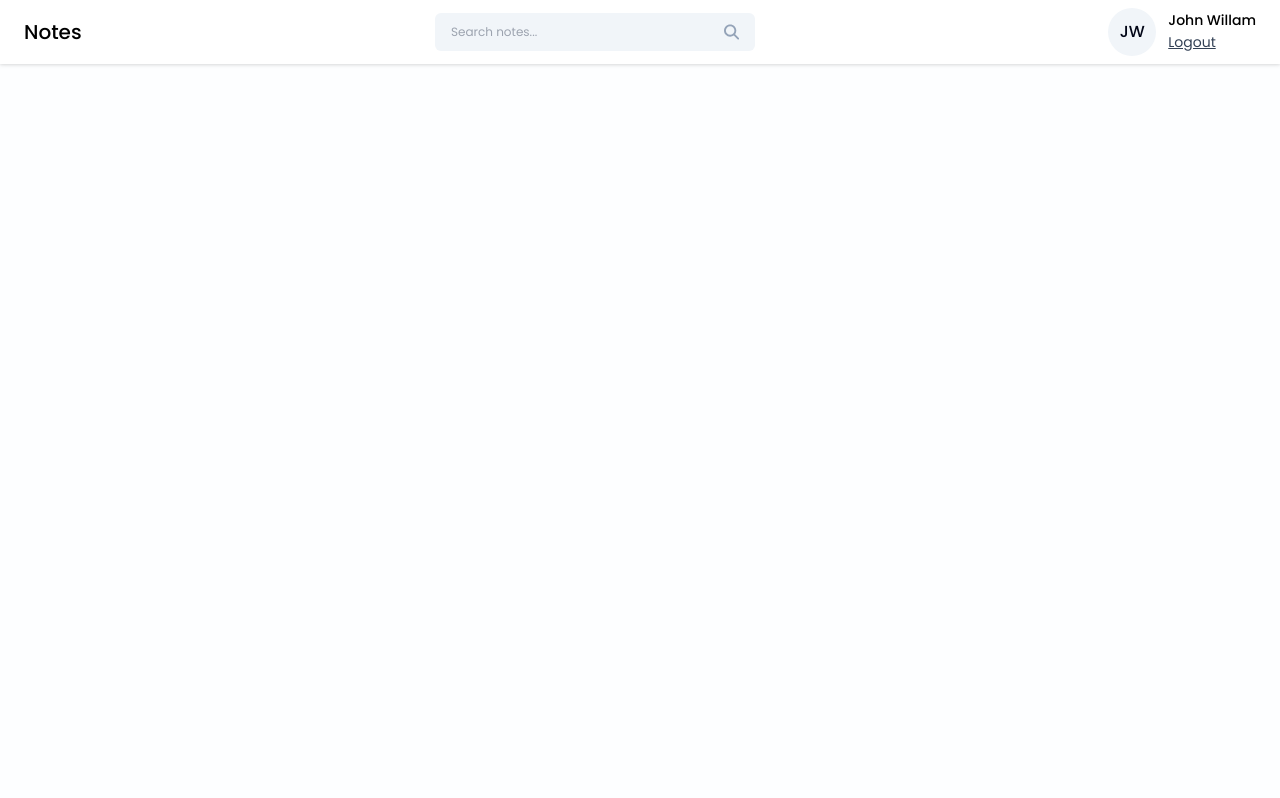
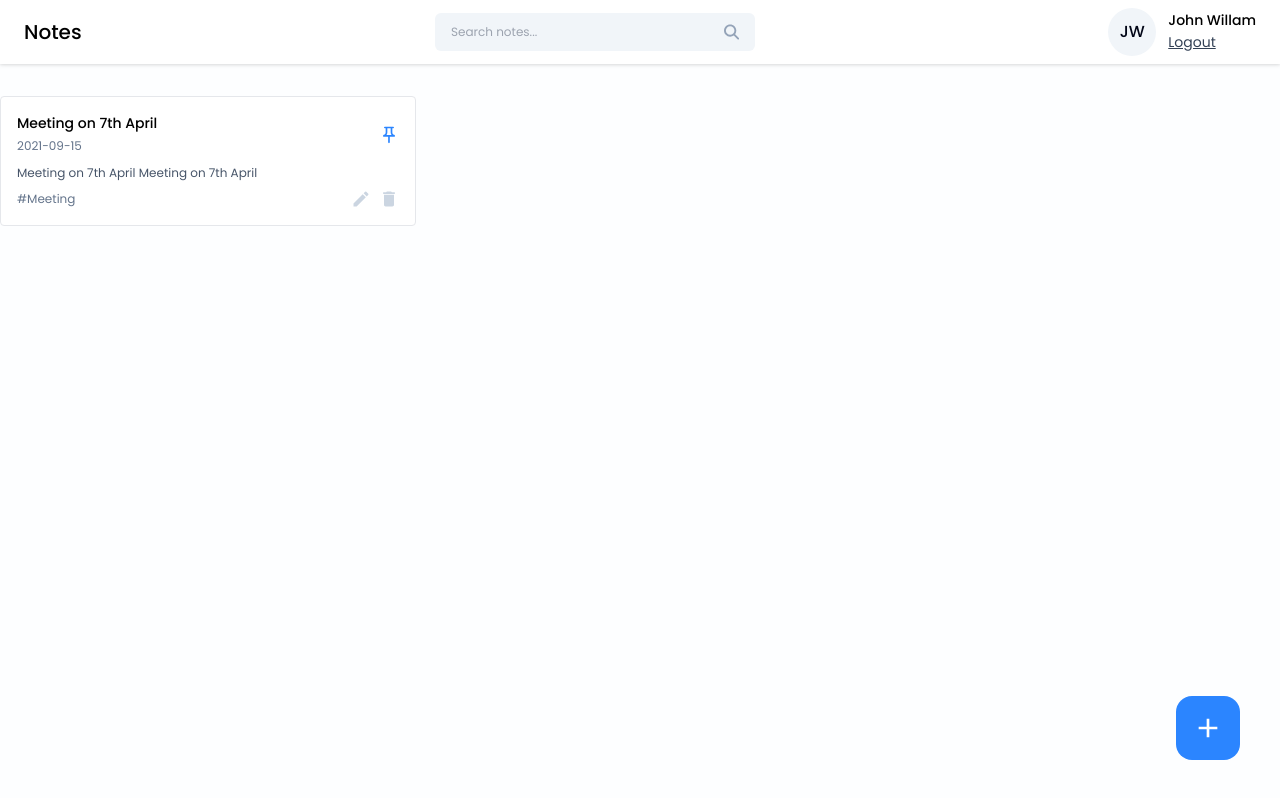
Before and after one commit to Aristox173/MERN-Notes, a React (Vite) app in the folder frontend/mern-notes/: page /dashboard in a window 1280 px wide. Built offline with nearby package versions, Linux system fonts and the light colour scheme.

Commit message:
Add Note Cards Component

```diff
--- a/frontend/mern-notes/src/styles/index.css
+++ b/frontend/mern-notes/src/styles/index.css
@@ -23,4 +23,8 @@
   .btn-primary {
     @apply w-full text-sm bg-primary text-white p-2 rounded my-1 hover:bg-blue-600;
   }
+
+  .icon-btn {
+    @apply text-xl text-slate-300 cursor-pointer hover:text-primary;
+  }
 }
--- /dev/null
+++ b/frontend/mern-notes/src/views/components/Cards/NoteCard.jsx
@@ -0,0 +1,46 @@
+import { MdOutlinePushPin, MdCreate, MdDelete } from "react-icons/md";
+
+const NoteCard = ({
+  title,
+  date,
+  content,
+  tags,
+  isPinned,
+  onEdit,
+  onDelete,
+  onPinNote,
+}) => {
+  return (
+    <div className="border rounded p-4 bg-white hover:shadow-xl transition-all ease-in-out">
+      <div className="flex items-center justify-between">
+        <div>
+          <h6 className="text-sm font-medium">{title}</h6>
+          <span className="text-xs text-slate-500">{date}</span>
+        </div>
+
+        <MdOutlinePushPin
+          className={`icon-btn ${isPinned ? "text-primary" : "text-slate-300"}`}
+          onClick={onPinNote}
+        />
+      </div>
+
+      <p className="text-xs text-slate-600 mt-2">{content?.slice(0, 60)}</p>
+
+      <div className="flex items-center justify-between mt-2">
+        <div className="text-xs text-slate-500">{tags}</div>
+        <div className="flex items-center gap-2">
+          <MdCreate
+            className="icon-btn hover:text-green-600"
+            onClick={onEdit}
+          />
+          <MdDelete
+            className="icon-btn hover:text-red-500"
+            onClick={onDelete}
+          />
+        </div>
+      </div>
+    </div>
+  );
+};
+
+export default NoteCard;
--- a/frontend/mern-notes/src/views/pages/Home/Home.jsx
+++ b/frontend/mern-notes/src/views/pages/Home/Home.jsx
@@ -1,9 +1,33 @@
+import NoteCard from "../../components/Cards/NoteCard";
 import Navbar from "../../components/Navbar/Navbar";
+import { MdAdd } from "react-icons/md";
 
 const Home = () => {
   return (
     <>
       <Navbar />
+
+      <div className="container mx-auto">
+        <div className="grid grid-cols-3 gap-4 mt-8">
+          <NoteCard
+            title="Meeting on 7th April"
+            date="2021-09-15"
+            content="Meeting on 7th April Meeting on 7th April"
+            tags="#Meeting"
+            isPinned={true}
+            onEdit={() => {}}
+            onDelete={() => {}}
+            onPinNote={() => {}}
+          />
+        </div>
+      </div>
+
+      <button
+        className="w-16 h-16 flex items-center justify-center rounded-2xl bg-primary hover:bg-blue-600 absolute right-10 bottom-10"
+        onClick={() => {}}
+      >
+        <MdAdd className="text-[32px] text-white" />
+      </button>
     </>
   );
 };
```
